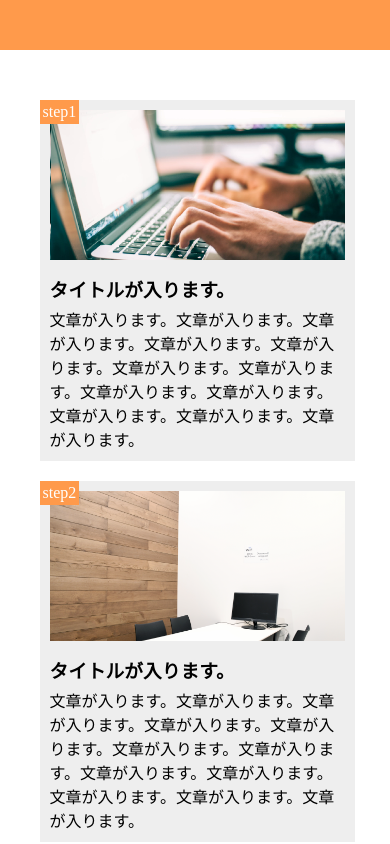
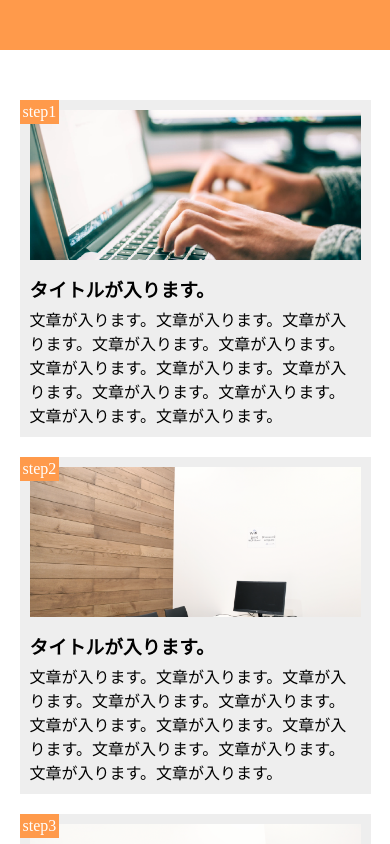
Before and after one commit to idohiro/chapter10_exercise, a plain HTML site: page index.html in a window 390 px wide. Shown: the top 844 px of the page. Drawn offline with Linux system fonts and the light colour scheme.

Commit message:
再提出用_3/24

```diff
--- a/style.css
+++ b/style.css
@@ -78,8 +78,8 @@
 
   .content-box {
     display: block;
-    width: 90%;
-    margin: 20px;
+    width: 100%;
+    margin: 20px auto;
   }
 
   .content-box:nth-child(last) {
```
